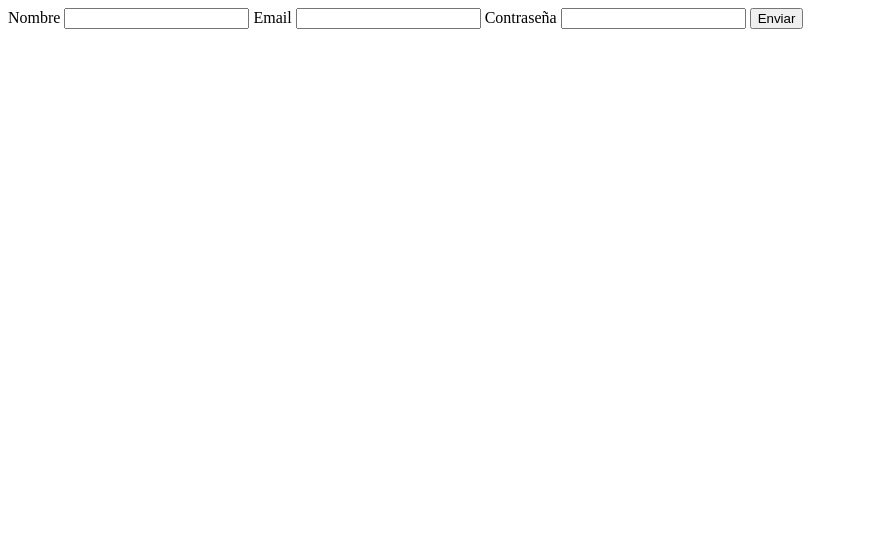
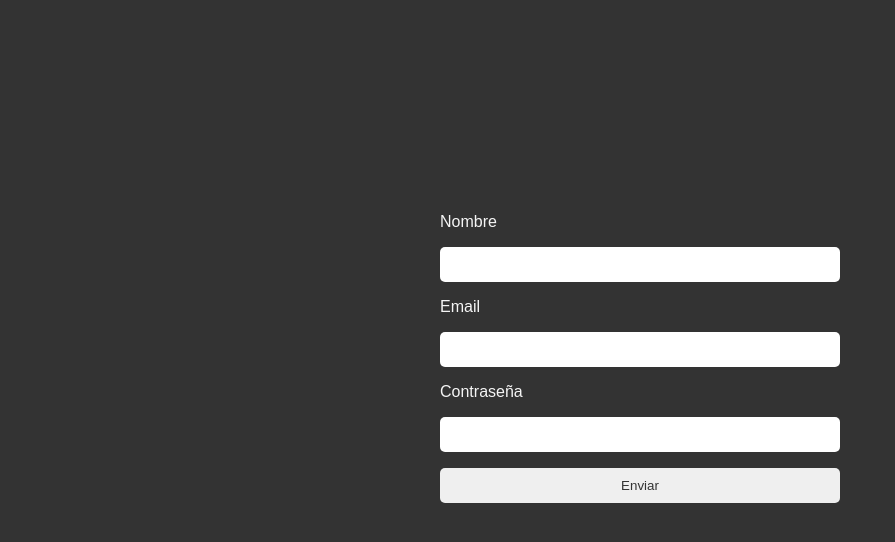
Before and after one commit to JNO-22/Polo-git-individual, a plain HTML site: page index.html in a window 1280 px wide. Shown: the whole page, without its empty margins (0-895 px from the left). Drawn offline with Linux system fonts and the light colour scheme.

Commit message:
Add Style for form

```diff
--- a/index.css
+++ b/index.css
@@ -1,7 +1,28 @@
 body {
+    display: flex;
     font-family: sans-serif;
     font-size: 16px;
+    color: #f5f5f5;
+    background-color: #333;
+    height: 90vh;
+    justify-content: center;
+    align-items: center;
+}
+
+form {
+    display: flex;
+    flex-direction: column;
+    width: 50vh;
+    gap: 1em;
+    margin-bottom: 20px;
+}
+
+input {
+    padding: 10px;
+    border-radius: 5px;
+    border: none;
+}
+
+input[type="submit"] {
     color: #333;
-    background-color: #f5f5f5;
-    padding: 20px;
 }
--- a/index.html
+++ b/index.html
@@ -3,6 +3,7 @@
 <head>
     <meta charset="UTF-8">
     <meta name="viewport" content="width=device-width, initial-scale=1.0">
+    <link rel="stylesheet" href="index.css">
     <title>Form Polo Tec</title>
 </head>
 <body>
```
